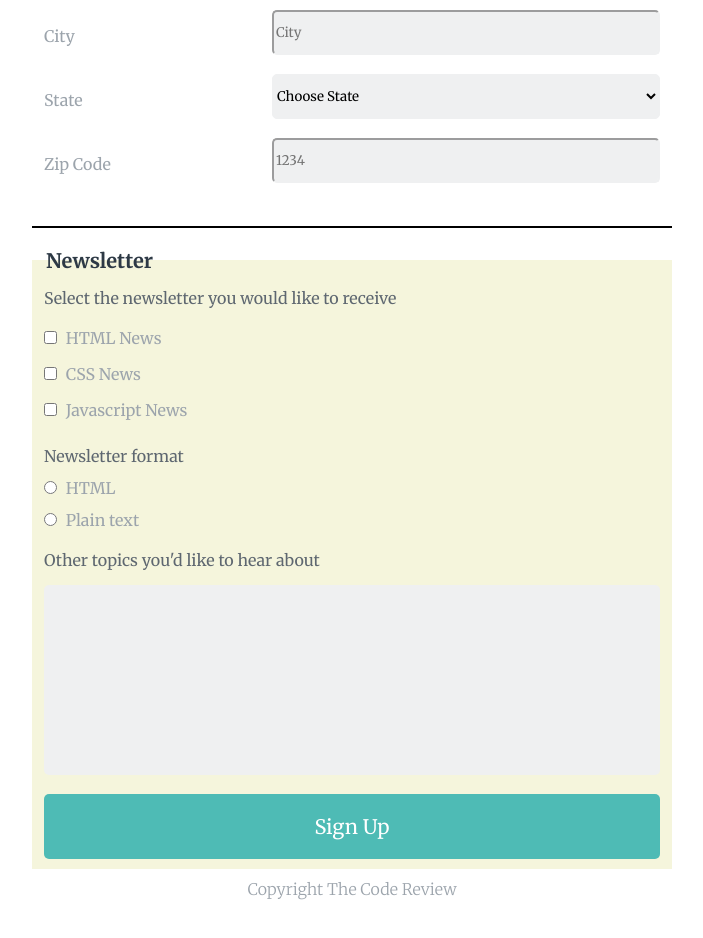
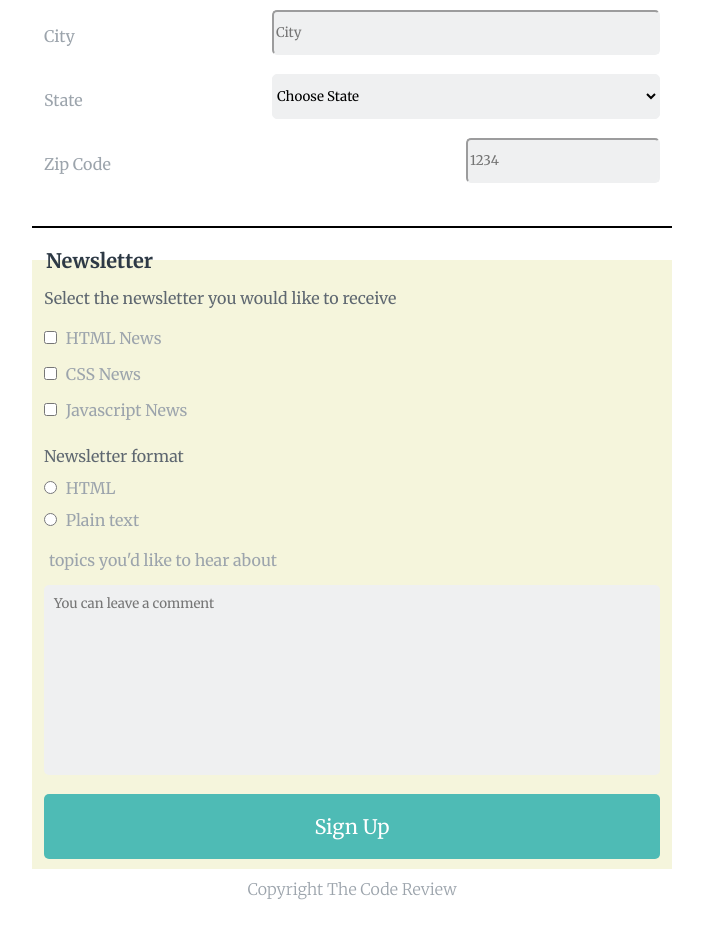
Before and after one commit to Kelsy-Dev/Registration_Form, a plain HTML site: page index.html in a window 1280 px wide. Shown: the part 600-1538 px from the top of the page, without its empty margins (288-991 px from the left). Drawn offline with Linux system fonts and the light colour scheme.

Commit message:
Styling
Adding missing labels and placeholders
Adding focus states

```diff
--- a/css/style.css
+++ b/css/style.css
@@ -63,6 +63,9 @@ fieldset:last-child {
     font-weight: bold;
     color: #2d3945;
 }
+#zip {
+    width: 25%;
+}
 
 .blockk {
     display: flex;
@@ -82,10 +85,6 @@ select{
     margin: 6px 0 13px;
     max-width: 700px;
 }
-input:focus {
-    background-color: beige;
-    color: black;
-}
 input[type="checkbox"] {
     margin-bottom: 20px;
 }
@@ -96,18 +95,40 @@ input, label {
     color: #9ca4ac;
 }
 
+
+
+/* -------Focus------ */
+
+
+input:focus {
+    background-color: beige;
+    color: black;
+}
+
+textarea:focus {
+    background-color: white;
+}
+select:focus {
+    background-color: beige;
+}
+:focus {
+    outline: 5px auto rgb(5, 138, 145);
+    border-radius: 3px;
+
+    transform: scale(1.05);
+}
+
+
+
+
 .newsp {
     text-align: left;
     color: #5e6770;
     margin-top: 10px;
 }
 
-.lst {
+.txtar {
     margin-top: 20px;
-}
-
-#zip {
-    width: 30%;
 }
 
 textarea {
@@ -168,10 +189,10 @@ footer p {
         margin: 25px 0;
     }
 
+
     .blockk {
         flex-direction: row;
         justify-content: space-between;
-        flex: 1 100%;
         align-items: center;
     }
 
@@ -183,6 +204,9 @@ footer p {
 
         flex-basis: 63%;
     }
+    #zip {
+        flex-basis: calc(63%/2);
+    }
 
 
 }
--- a/index.html
+++ b/index.html
@@ -55,7 +55,7 @@
             </div>
 
             <div class="blockk">
-                 <label>State</label>
+                 <label for="state">State</label>
                 <select id="state" name="user_state">
                     <option value="" disabled selected>Choose State</option>
                     <option value="new_york"> New York</option>
@@ -98,8 +98,8 @@
                 <div class="rdio"><input type="radio" name="user_format" id="plain">
                 <label for="plain">Plain text</label></div>
 
-                <div class="newsp lst"><p>Other topics you'd like to hear about</p></div>
-                <textarea name="user_textarea" id="textarea" cols="30" rows="10"></textarea>
+                <div class="txtar"><label for="textarea">topics you'd like to hear about</label></div>
+                <textarea name="user_textarea" id="textarea" cols="30" rows="10" placeholder="You can leave a comment"></textarea>
 
                 <div class="btn"><button type="submit">Sign Up</button></div>
 
```
